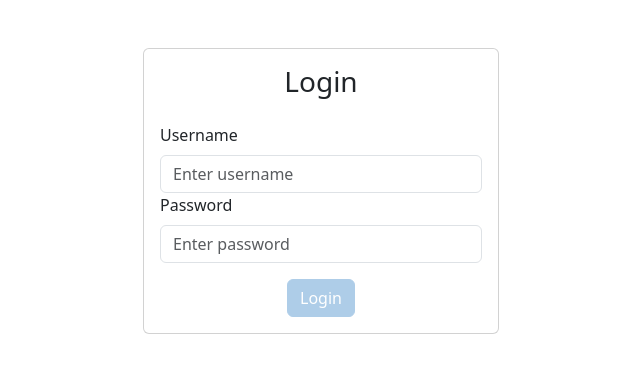
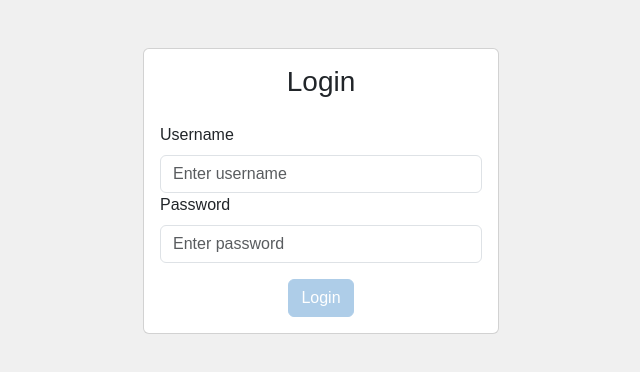
Before and after one commit to VeselinaSidova/Login-Data-Table, a React (Create React App) app: page / in a window 1280 px wide. Shown: the top 372 px of the page, without its empty margins (319-959 px from the left). Built offline with nearby package versions, Linux system fonts and the light colour scheme.

Commit message:
added global css

```diff
--- a/src/App.css
+++ b/src/App.css
@@ -1,38 +1,5 @@
-.App {
-  text-align: center;
+body {
+  background-color: #F0F0F0;
+  margin: 0;
+  font-family: Arial, Helvetica, sans-serif;
 }
-
-.App-logo {
-  height: 40vmin;
-  pointer-events: none;
-}
-
-@media (prefers-reduced-motion: no-preference) {
-  .App-logo {
-    animation: App-logo-spin infinite 20s linear;
-  }
-}
-
-.App-header {
-  background-color: #282c34;
-  min-height: 100vh;
-  display: flex;
-  flex-direction: column;
-  align-items: center;
-  justify-content: center;
-  font-size: calc(10px + 2vmin);
-  color: white;
-}
-
-.App-link {
-  color: #61dafb;
-}
-
-@keyframes App-logo-spin {
-  from {
-    transform: rotate(0deg);
-  }
-  to {
-    transform: rotate(360deg);
-  }
-}
--- a/src/App.js
+++ b/src/App.js
@@ -1,5 +1,6 @@
 import React from 'react';
 import { BrowserRouter as Router, Routes, Route } from 'react-router-dom';
+import './App.css';
 
 import Login from './components/Login/Login';
 import Table from './components/Table/Table';
```
